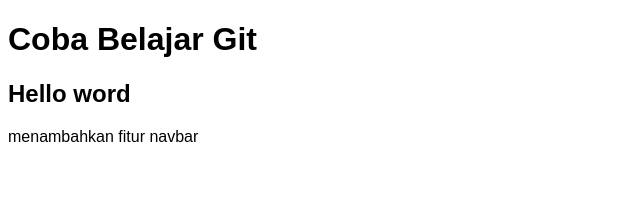
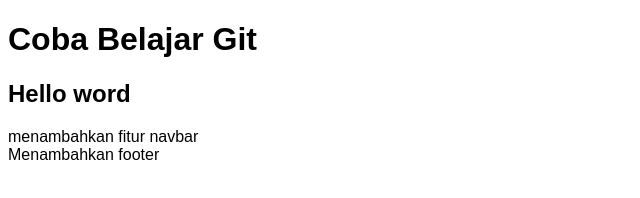
Before and after one commit to Rizki0720/belajargit10, a plain HTML site: page index.html in a window 1280 px wide. Shown: the whole page, without its empty margins (0-640 px from the left). Drawn offline with Linux system fonts and the light colour scheme.

Commit message:
menambahkan footer

```diff
--- a/index.html
+++ b/index.html
@@ -11,5 +11,6 @@
     <h1>Coba Belajar Git</h1>
     <h2>Hello word </h2>
     <nav>menambahkan fitur navbar</nav>
+    <footer>Menambahkan footer</footer>
 </body>
 </html>
```
